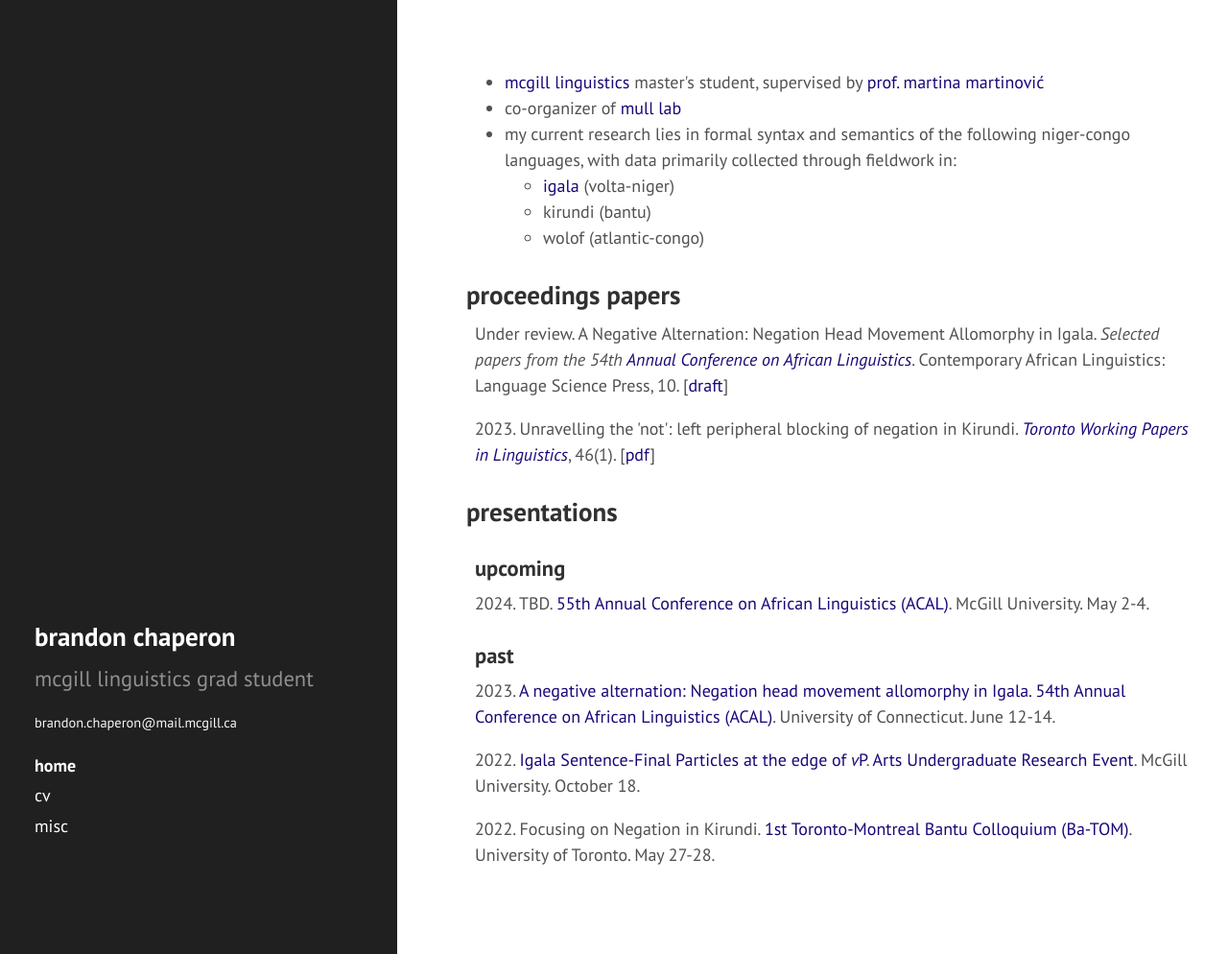
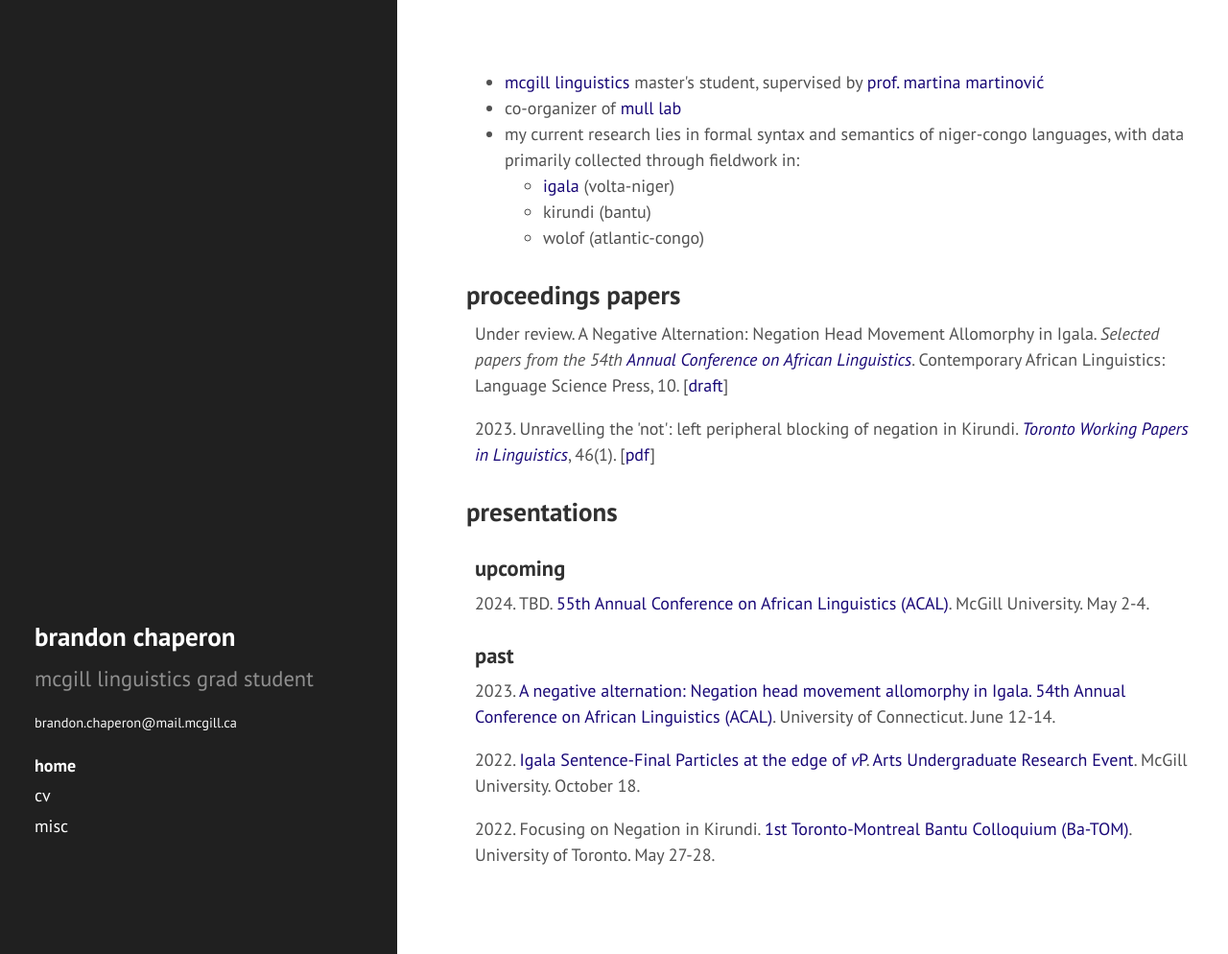
Before and after one commit to bchaper0n/bchaper0n.github.io, a Jekyll site: the page built from index.html, in a window 1280 px wide and 994 px high. Shown: the whole window at 96% size. Built offline with Jekyll 4.4.1, drawn with Linux system fonts in a browser that asks for light colours; comment, search, counter and statistics services are not loaded.

Commit message:
fixed repetitive language

```diff
--- a/index.html
+++ b/index.html
@@ -5,7 +5,7 @@
 <ul>
 <li><a href="https://www.mcgill.ca/linguistics/">mcgill linguistics</a> master's student, supervised by <a href="https://inamartinovic.com/">prof. martina martinović</a></li>
 <li>co-organizer of <a href="https://mull-lab.org">mull lab</a></li>
-<li>my current research lies in formal syntax and semantics of the following niger-congo languages, with data primarily collected through fieldwork in:</li>
+<li>my current research lies in formal syntax and semantics of niger-congo languages, with data primarily collected through fieldwork in:</li>
     <ul>
         <li><a href="https://mull-lab.org/igala/">igala</a> (volta-niger)</li>
         <li>kirundi (bantu)</li>
```
